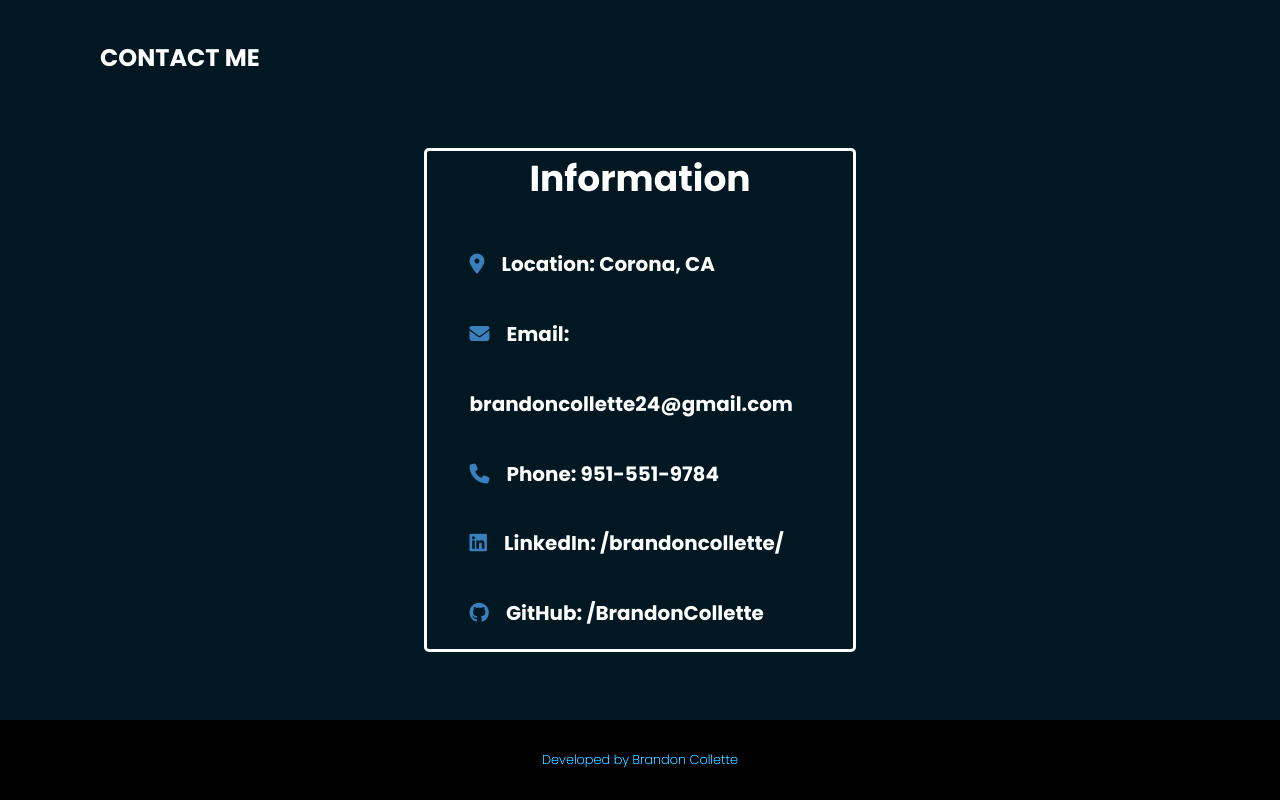
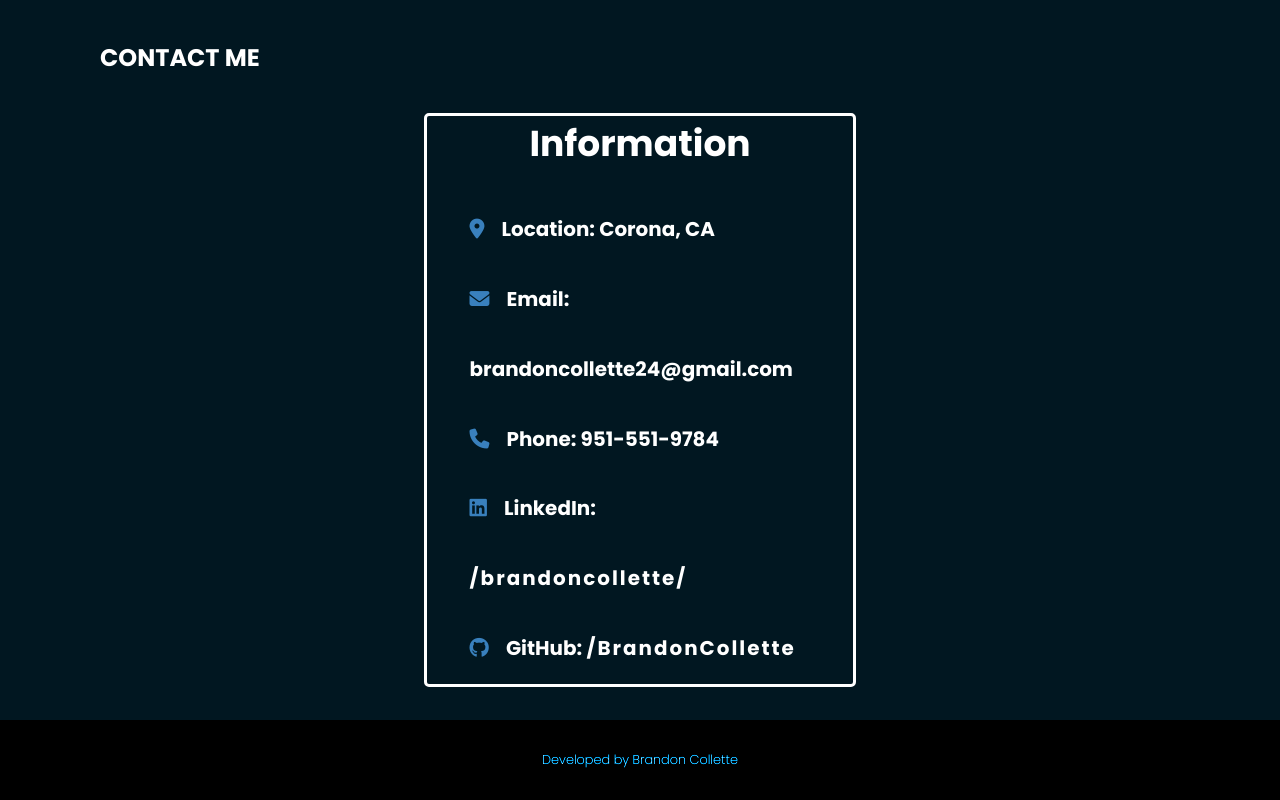
Before and after one commit to BrandonCollette/Portfolio, a plain HTML site: page index.html in a window 1280 px wide. Shown: the part 2400-3200 px from the top of the page. Drawn offline with nearby package versions, Linux system fonts and the light colour scheme.

Commit message:
added hover effect to contact links

```diff
--- a/index.html
+++ b/index.html
@@ -156,14 +156,14 @@
                 <div class="contactType">
                     <h5>
                         <i class="fab fa-linkedin contactLogo"></i>
-                        LinkedIn: <a href="https://www.linkedin.com/in/brandoncollette/" target="_blank">/brandoncollette/</a>
+                        LinkedIn: <a href="https://www.linkedin.com/in/brandoncollette/" target="_blank" class="linkHover">/brandoncollette/</a>
                     </h5>
                 </div>
 
                 <div class="contactType">
                     <h5>
                         <i class="fab fa-github contactLogo"></i>
-                        GitHub: <a href="https://github.com/BrandonCollette" target="_blank">/BrandonCollette</a></h5>
+                        GitHub: <a href="https://github.com/BrandonCollette" target="_blank" class="linkHover">/BrandonCollette</a></h5>
                 </div>
             </div>
 
--- a/style.css
+++ b/style.css
@@ -400,7 +400,14 @@ hr{
 .indent{
     text-indent:4%;
 }
-
+.linkHover{
+    letter-spacing:2px;
+    transition:0.5s;
+}
+.linkHover:hover{
+    letter-spacing:3px;
+    text-shadow:0 0 20px #3988da;
+}
 
 @media (max-width: 991px)
 {
```
